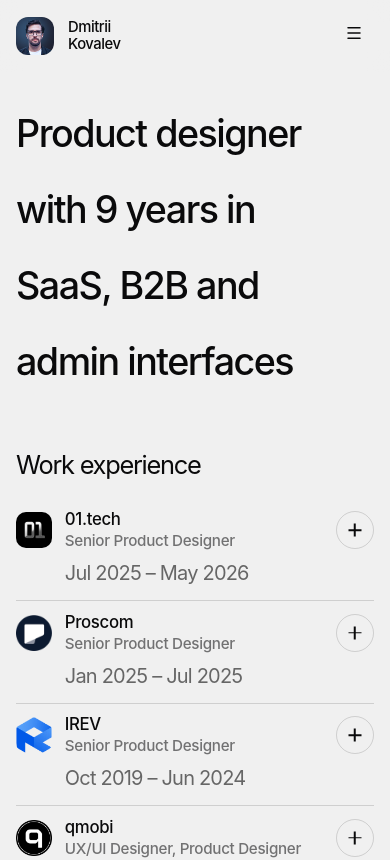
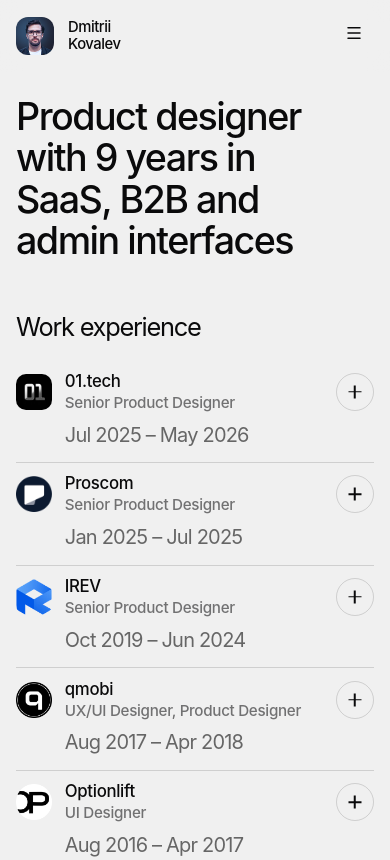
Before and after one commit to kovalev-web/portfolio, a React (Vite) app: page / in a window 390 px wide. Shown: the top 860 px of the page. Built offline with nearby package versions, Linux system fonts and the light colour scheme; a web font is replaced by a local one.

Commit message:
Fix hero title line-height blowing up on mobile
Fixed px line-height didn't scale down with the responsive clamp()
font-size, leaving huge gaps between lines on small screens.

```diff
--- a/src/components/hero.css
+++ b/src/components/hero.css
@@ -7,7 +7,7 @@
 .hero-title {
   font-size: var(--fs-hero);
   font-weight: 400;
-  line-height: 76px;
+  line-height: 1.1;
   letter-spacing: -0.04em;
   text-wrap: balance;
   max-width: 698px;
```
